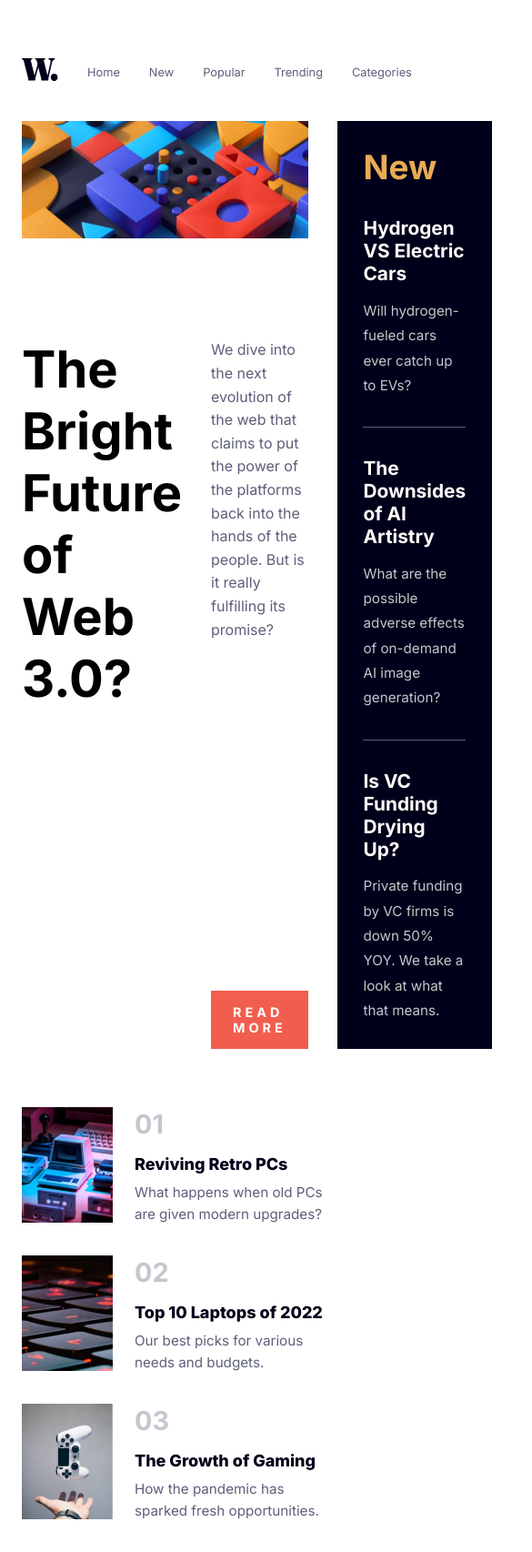
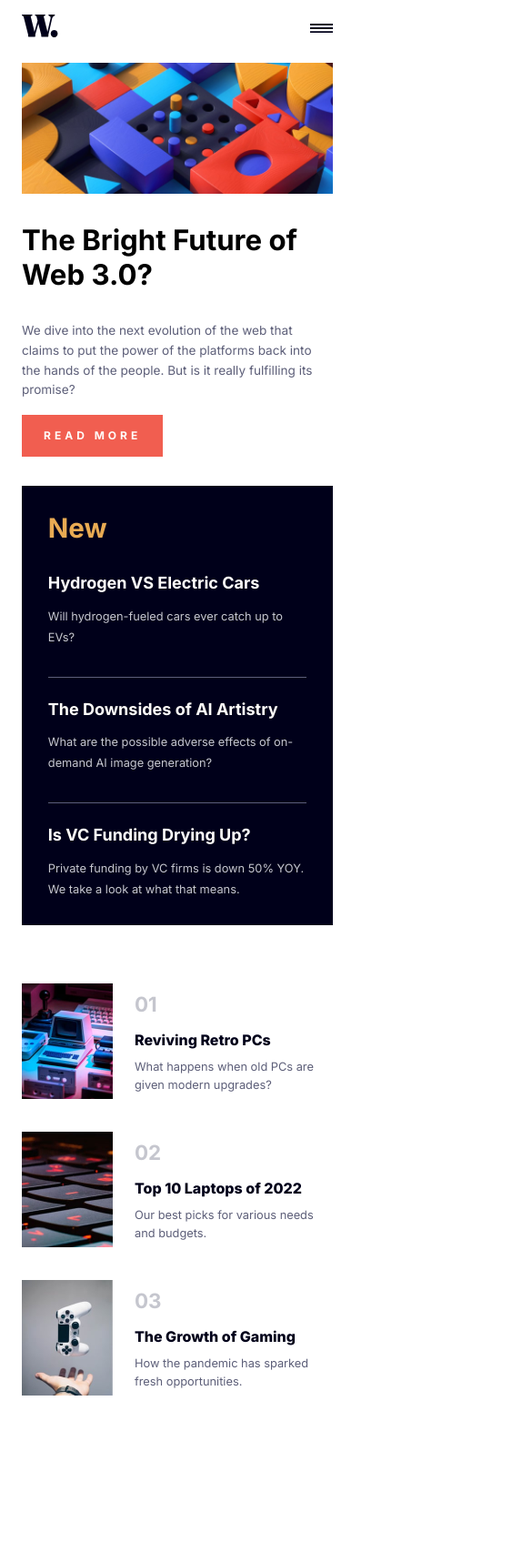
Before and after one commit to adil-khursheed/news-homepage, a plain HTML site: page index.html in a window 390 px wide. Shown: the top 1706 px of the page at 91% size, 585 px wide, since content can reach past the window. After the commit the page ends 1570 px from the top, so only its background shows below. Drawn offline with Linux system fonts and the light colour scheme.

Commit message:
completed page design

```diff
--- a/index.html
+++ b/index.html
@@ -27,13 +27,15 @@
             <li><a href="#">Trending</a></li>
             <li><a href="#">Categories</a></li>
           </ul>
+        </nav>
+        <div class="mobile-menu-btn">
           <img src="assets/images/icon-menu.svg" alt="" id="open-menu-btn" />
           <img
             src="assets/images/icon-menu-close.svg"
             alt=""
             id="close-menu-btn"
           />
-        </nav>
+        </div>
       </div>
     </header>
 
@@ -57,6 +59,7 @@
         </div>
         <div class="grid-4">
             <h2>New</h2>
+            <div class="new-blogs">
               <div class="new-blog-topics border-bottom">
                 <h4><a href="#">Hydrogen VS Electric Cars</a></h4>
                 <p>Will hydrogen-fueled cars ever catch up to EVs?</p>
@@ -74,6 +77,7 @@
                   Private funding by VC firms is down 50% YOY. We take a look at
                   what that means.
                 </p>
+              </div>
             </div>
         </div>
       </div>
--- a/index.js
+++ b/index.js
@@ -1,4 +1,6 @@
 const headerEl = document.querySelector(".header");
+const mobile_nav = document.querySelector(".mobile-menu-btn");
+const nav_header = document.querySelector(".header");
 
 window.addEventListener("scroll", () => {
     if (document.body.scrollTop >= 50 || document.documentElement.scrollTop >= 50) {
@@ -9,3 +11,9 @@ window.addEventListener("scroll", () => {
         headerEl.classList.add("header");
     }
 })
+
+
+// Mobile menu toggle //
+mobile_nav.addEventListener("click", () => {
+    nav_header.classList.toggle("active");
+})
--- a/style.css
+++ b/style.css
@@ -34,9 +34,6 @@ body{
 
 .header{
     width: 100%;
-    position: relative;
-    top: 0;
-    left: 0;
     padding: 4rem 0 1rem;
     z-index: 999;
 }
@@ -98,7 +95,15 @@ body{
     transform-origin: left;
 }
 
-#open-menu-btn,
+.mobile-menu-btn{
+    display: none;
+    cursor: pointer;
+}
+
+.mobile-menu-btn img{
+    width: 25px;
+}
+
 #close-menu-btn{
     display: none;
 }
@@ -117,31 +122,34 @@ main{
 }
 
 .grid-1{
-    grid-column: 1 / 3;
+    grid-area: 1 / 1 / 2 / 3;
 }
 
 .grid-1 img{
     width: 100%;
+    height: 100%;
+    object-fit: cover;
 }
 
-.grid-2,
-.grid-3{
-    grid-row: 2 / 7;
+.grid-2{
+    grid-column: 1 / 2;
 }
 
 .grid-2 h1{
-    font-size: 3.5rem;
+    font-size: clamp(1.8rem, 8vw,3.5rem);
 }
 
 .grid-3{
+    grid-column: 2 / 3;
     display: flex;
     flex-direction: column;
 }
 
 .grid-3 p{
-    font-size: 1rem;
+    font-size: clamp(0.85rem,3vw,1rem);
     color: var(--dark-grayish-blue);
     line-height: 1.6;
+    margin-bottom: 1rem;
 }
 
 .grid-3 .cta{
@@ -157,7 +165,7 @@ main{
     text-transform: uppercase;
     letter-spacing: 4px;
     font-weight: 700;
-    font-size: 0.9rem;
+    font-size: clamp(0.75rem,2vw,0.9rem);
     transition: all 0.3s;
 }
 
@@ -171,13 +179,15 @@ main{
 }
 
 .grid-4{
-    grid-area: 1 / 3 / 7 / 4;
+    display: flex;
+    flex-direction: column;
+    grid-area: 1 / 3 / 3 / 4;
     background-color: var(--very-dark-blue);
     padding: 1.8rem;
 }
 
 .grid-4 h2{
-    font-size: 2.3rem;
+    font-size: clamp(1.85rem,5vw,2.3rem);
     color: var(--soft-orange);
     margin-bottom: 2rem;
 }
@@ -193,7 +203,7 @@ main{
 
 .new-blog-topics h4 a{
     color: var(--off-white);
-    font-size: 1.3rem;
+    font-size: clamp(1.125rem,4vw,1.3rem);
 }
 
 .new-blog-topics h4 a:hover,
@@ -202,7 +212,7 @@ main{
 }
 
 .new-blog-topics p{
-    font-size: 0.95rem;
+    font-size: clamp(0.8rem,3vw,0.95rem);
     color: var(--grayish-blue);
     line-height: 1.8;
 }
@@ -225,6 +235,7 @@ main{
 
 .topic-img{
     max-width: 100px;
+    min-height: 100%;
 }
 
 .topic-img img{
@@ -232,7 +243,7 @@ main{
 }
 
 .topic-text h4{
-    font-size: 1.8rem;
+    font-size: clamp(1.4rem,5vw,1.8rem);
     color: var(--grayish-blue);
     margin-bottom: 1rem;
 }
@@ -243,7 +254,7 @@ main{
 
 .topic-text h5 a{
     color: var(--very-dark-blue);
-    font-size: 1.125rem;
+    font-size: clamp(1rem,3vw,1.125rem);
     font-weight: 800;
 }
 
@@ -254,6 +265,172 @@ main{
 
 .topic-text p{
     color: var(--dark-grayish-blue);
-    font-size: 0.95rem;
+    font-size: clamp(0.8rem,3vw,0.95rem);
     line-height: 1.6;
 }
+
+
+@media only screen and (max-width: 1024px){
+
+    .grid-1{
+        grid-area: 1 / 1 / 2 / 4;
+    }
+
+    .grid-2{
+        grid-column: 1 / 3;
+    }
+
+    .grid-3{
+        grid-column: 3 / 4;
+    }
+
+    .grid-4{
+        grid-area: 3 / 1 / 4 / 4;
+    }
+
+    .grid-4 h2{
+        margin-left: 1rem;
+    }
+
+    .new-blogs{
+        display: flex;
+    }
+
+    .new-blog-topics{
+        max-width: 300px;
+        /* margin-inline: auto; */
+    }
+
+    .new-blog-topics.border-bottom{
+        border-bottom: none;
+        margin-bottom: 0;
+        border-right: 1px solid var(--dark-grayish-blue);
+        padding: 0 1rem;
+    }
+
+    .grid-4 .new-blog-topics:last-child{
+        margin-left: 1rem;
+    }
+}
+
+
+@media only screen and (max-width: 800px){
+
+    .header{
+        padding: 1rem 0 0;
+    }
+
+    .mobile-menu-btn {
+        display: block;
+        z-index: 999;
+      }
+
+      .header {
+        position: relative;
+      }
+
+      .navbar {
+        /* display: none; */
+        width: 60%;
+        height: 100vh;
+        background: #fff;
+        position: absolute;
+        top: 0;
+        right: 0;
+
+        display: flex;
+        justify-content: center;
+        align-items: center;
+
+        /* to get the tranisition  */
+        transform: translateX(100%);
+        transition: all 0.3s linear;
+
+        opacity: 0;
+        visibility: hidden;
+        pointer-events: none;
+        -webkit-box-shadow: -7.5px 0 7px -4px rgba(0, 0, 0, 0.25);
+        -moz-box-shadow: -7.5px 0 7px -4px rgba(0, 0, 0, 0.25);
+        box-shadow: -7.5px 0 7px -4px rgba(0, 0, 0, 0.25);
+      }
+
+      .menu {
+        width: 100%;
+        flex-direction: column;
+        align-items: flex-start;
+        position: absolute;
+        top: 130px;
+        left: 0;
+      }
+
+      .menu li a{
+        display: block;
+        margin-bottom: 2rem;
+        font-size: 1.125rem;
+        font-weight: 700;
+        color: var(--very-dark-blue);
+      }
+
+      .active .navbar {
+        transform: translateX(0);
+        opacity: 1;
+        visibility: visible;
+        pointer-events: auto;
+      }
+
+      .active .mobile-menu-btn #close-menu-btn {
+        display: block;
+      }
+
+      .active .mobile-menu-btn #open-menu-btn {
+        display: none;
+      }
+}
+
+
+@media only screen and (max-width: 640px){
+
+    .grid-1{
+        grid-row: 1 / 4;
+    }
+
+    .grid-2{
+        grid-area: 4 / 1 / 5 / 4;
+    }
+
+    .grid-3{
+        grid-area: 5 / 1 / 6 / 4;
+    }
+
+    .grid-4{
+        grid-row: 6 / 7;
+    }
+
+    .grid-4 h2{
+        margin-left: 0;
+    }
+
+    .new-blogs{
+        flex-direction: column;
+    }
+
+    .new-blog-topics{
+        max-width: 100%;
+    }
+
+    .new-blog-topics:nth-child(2),
+    .new-blog-topics:nth-child(3){
+        margin-top: 1.5rem;
+    }
+
+    .new-blog-topics.border-bottom{
+        border-bottom: 1px solid var(--dark-grayish-blue);
+        margin-bottom: 0;
+        border-right: none;
+        padding: 0;
+    }
+
+    .grid-4 .new-blog-topics:last-child{
+        margin-left: 0;
+    }
+}
```
Lines whose indentation alone changed are shown as unchanged.
